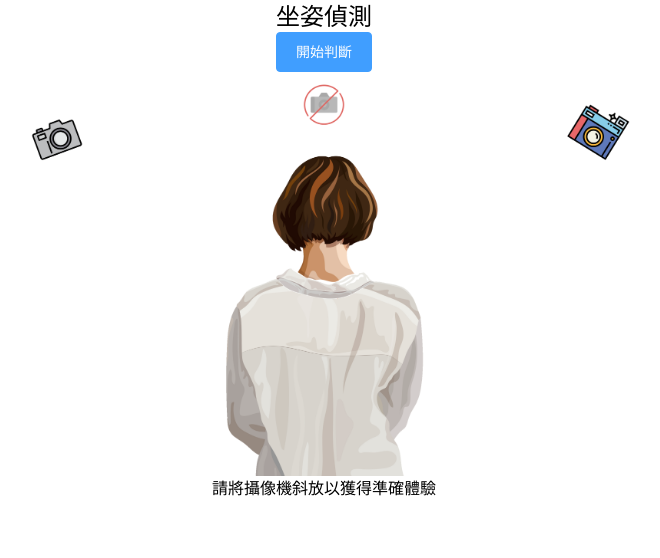
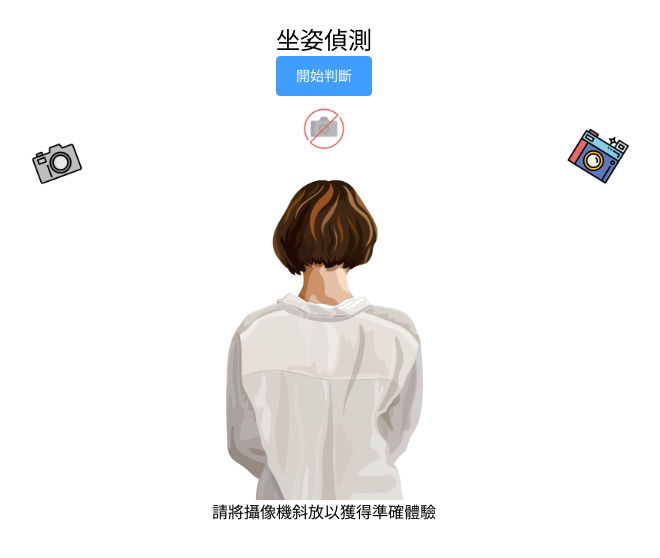
Before and after one commit to cookieopjax/posture-detect, a Vue app: page / in a window 1280 px wide. Shown: the top 558 px of the page, without its empty margins (316-976 px from the left). Built offline with nearby package versions, Linux system fonts and the light colour scheme.

Commit message:
ui adjust

```diff
--- a/src/views/HomeView.vue
+++ b/src/views/HomeView.vue
@@ -72,21 +72,20 @@ function drawPose(pose) {
 </script>
 
 <template>
-  <div class="flex items-center flex-col">
+  <div class="flex items-center flex-col p-6">
     <h1 class="text-2xl">坐姿偵測</h1>
 
     <div v-if="!isStart" class="flex items-center flex-col">
-      <el-button type="primary" size="large" @click="init()"
-        >開始判斷</el-button
-      >
+      <el-button type="primary" size="large" @click="init()">
+        開始判斷
+      </el-button>
       <img style="width: 40rem; height: 100%" src="../assets/banner.png" />
       <p>請將攝像機斜放以獲得準確體驗</p>
     </div>
 
     <div v-else class="flex items-center flex-col">
       <div class="border flex"><canvas id="canvas"></canvas></div>
-      {{ slouch }}
-      {{ notSlouch }}
+      駝背 : {{ slouch }} 坐正 : {{ notSlouch }}
     </div>
   </div>
 </template>
```
Also changed, not shown: 1 other file (tests, documents, lock files or other folders).
